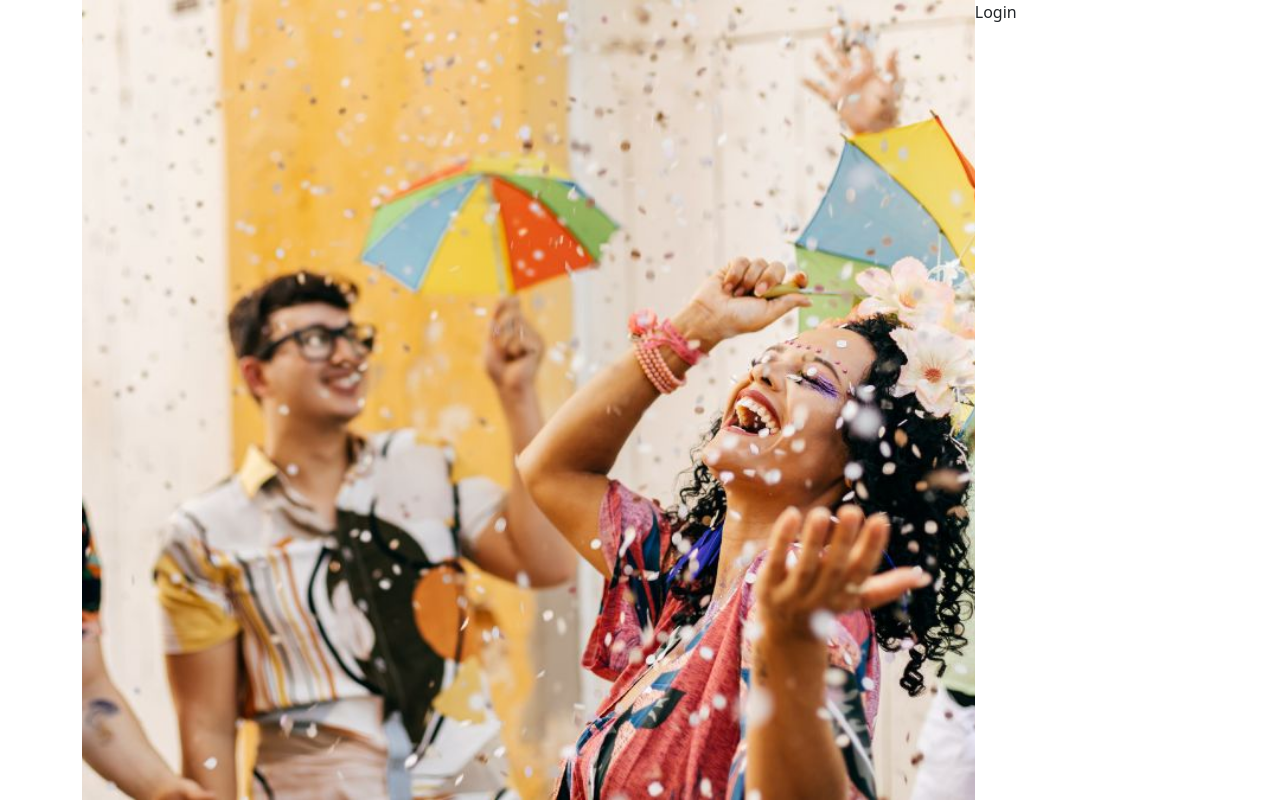
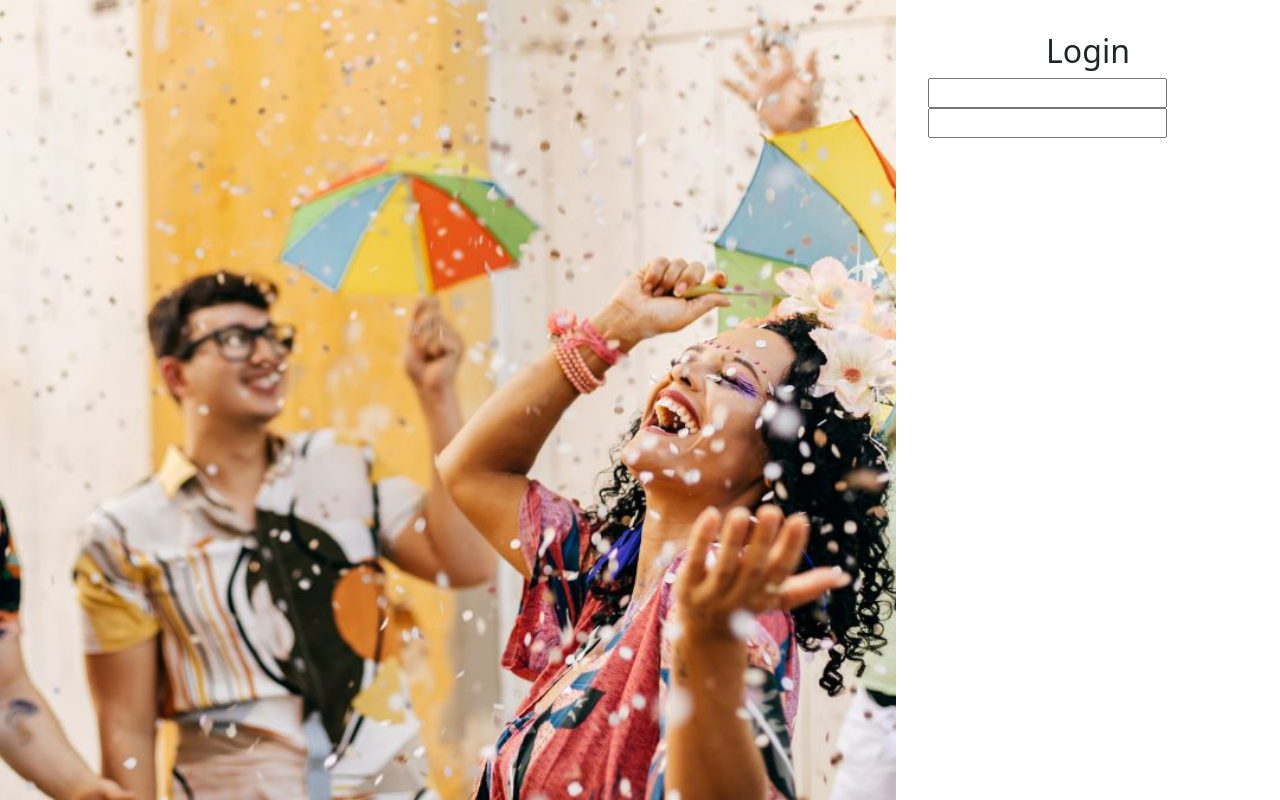
Before and after one commit to AAnacleto/InterfaceControladoraWeAreCarnival, an Angular app: page /login in a window 1280 px wide. Built offline with nearby package versions, Linux system fonts and the light colour scheme.

Commit message:
test css

```diff
--- a/src/app/login/login.component.html
+++ b/src/app/login/login.component.html
@@ -2,6 +2,14 @@
     <div class="left-column">
     </div>
     <div class="right-column">
-      Login
+      <div>
+        <h2>Login</h2>
+        <form action="">
+          <input type="text">
+          <label for="text"></label>
+          <input type="text">
+          <label for="text"></label>
+        </form>
+      </div>
     </div>
 </div>
--- a/src/app/login/login.component.scss
+++ b/src/app/login/login.component.scss
@@ -1,22 +1,25 @@
 app-login{
-  height: 100%; /* Define a altura total da página */
-  margin: 0; /* Remove as margens padrão do body */
+  height: 100%;
+  margin: 0;
 }
 .container {
   display: flex;
-  height: 100vh; /* Define a altura total da página */
-}
-
+  height: 100vh;
+  max-width: 100%;
+  margin: 0;
+  padding: 0;
   .left-column {
-  flex-basis: 80%; /* Define a largura da primeira coluna (80% da tela) */
+    flex-basis: 70%;
     background-image: url('../../assets/imagens/carnaval.jpg');
     background-size: cover;
     background-position: center;
-
-  /* Outras propriedades de estilo para a primeira coluna */
   }
 
   .right-column {
-  flex-basis: 20%; /* Define a largura da segunda coluna (20% da tela) */
-  /* Outras propriedades de estilo para a segunda coluna */
+    padding: 2em;
+    flex-basis: 30%;
+    h2 {
+      text-align: center;
     }
+  }
+}
--- a/src/index.html
+++ b/src/index.html
@@ -1,5 +1,5 @@
 <!doctype html>
-<html lang="en">
+<html lang="pt-br">
 <head>
   <meta charset="utf-8">
   <title>CadastroEventosAngular2</title>
```
Lines whose indentation alone changed are shown as unchanged.
